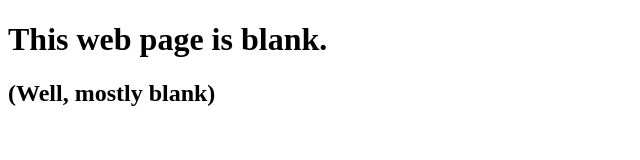
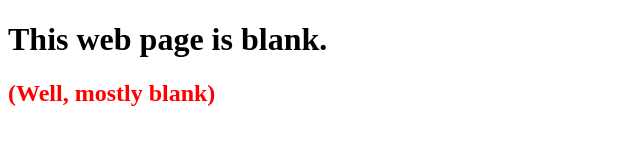
Before and after one commit to Shildrak/OpenSAP_Test_Project, a plain HTML site: page index.html in a window 1280 px wide. Shown: the whole page, without its empty margins (0-640 px from the left). Drawn offline with Linux system fonts and the light colour scheme.

Commit message:
changed 2nd title color

```diff
--- a/index.html
+++ b/index.html
@@ -6,6 +6,6 @@
 	</head>
 	<body>
 		<h1>This web page is blank.</h1>
-		<h2>(Well, mostly blank)</h2>
+		<h2 style="color: Red">(Well, mostly blank)</h2>
 	</body>
 </html>
```
Also changed, not shown: .che/project.json.
